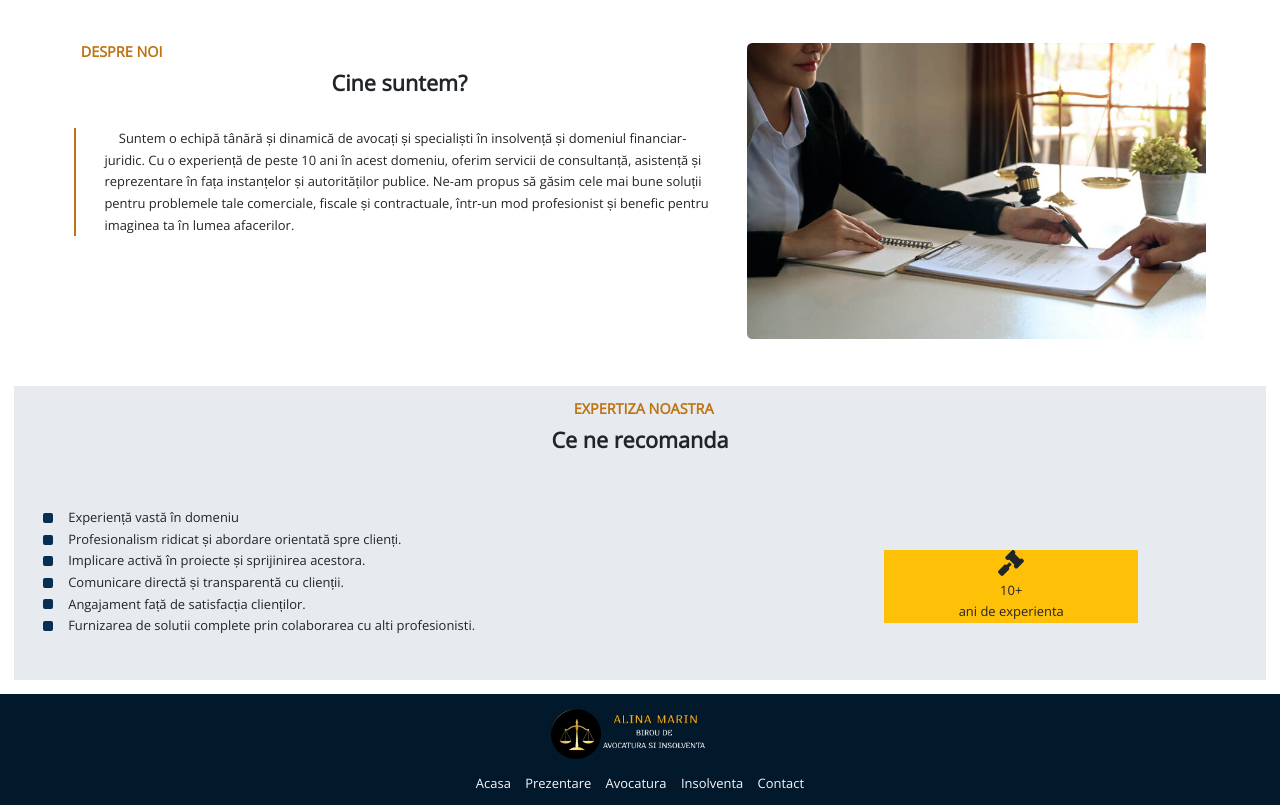
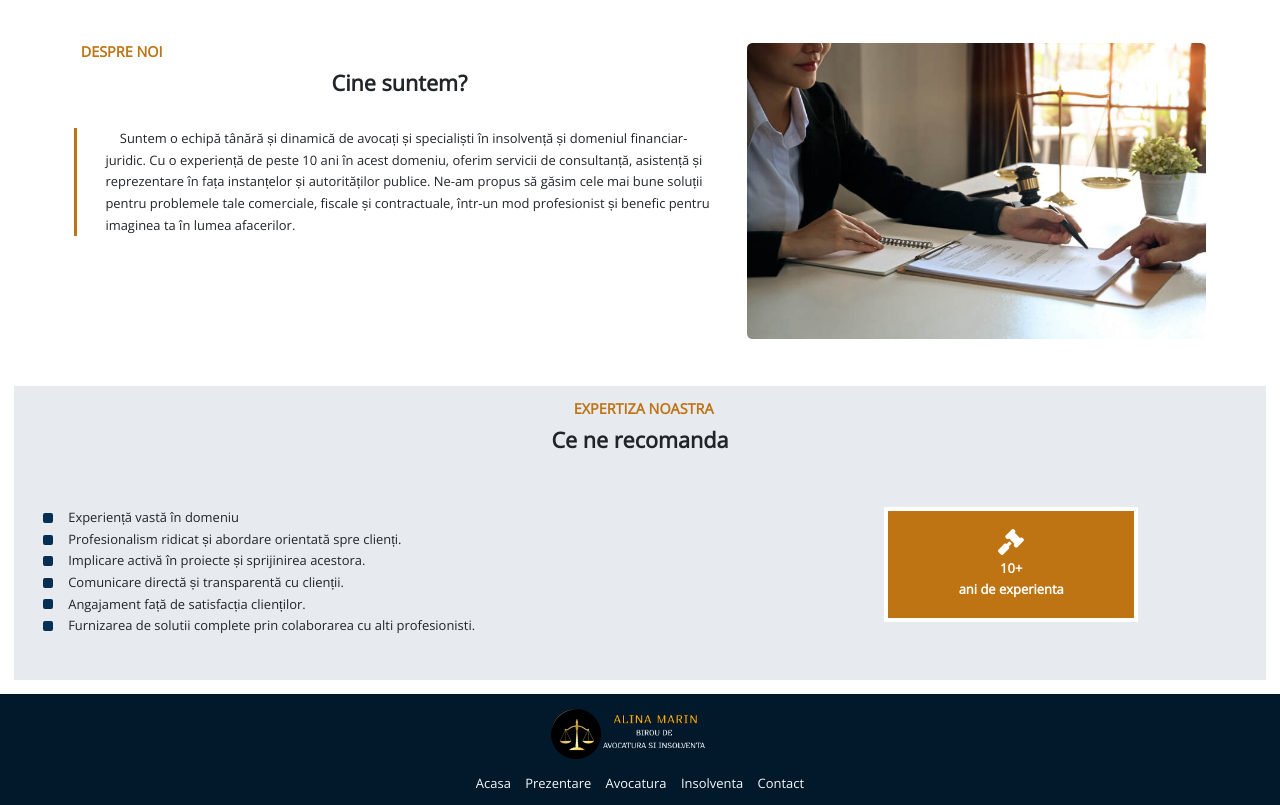
Before and after one commit to AlexJora/lawyer-website, a React (Create React App) app in the folder client/: page / in a window 1280 px wide. Shown: the part 1680-2485 px from the top of the page. Built offline with nearby package versions, Linux system fonts and the light colour scheme; a web font is replaced by a local one.

Commit message:
styling square from last section

```diff
--- a/client/src/custom.css
+++ b/client/src/custom.css
@@ -269,7 +269,7 @@
 
 
 .text-separator {
-  border-left: 2px solid #be7413;
+  border-left: 3px solid #be7413;
   padding-left: 2rem;
   text-indent: 1rem;
 }
@@ -334,23 +334,21 @@
   color: #be7413;
 }
 
-/* recomandation */
-.recomandation {
+/* recommendation */
+.recommendation {
   background-color: #E7EAEF;
 }
 
-/* .recomandation ul {
-  margin-left: 30px;
-  list-style-type: square;
-} */
+
 .my-list {
   list-style-type: none;
+  /* margin-left: 1rem; */
 }
 
 .my-list li {
   position: relative;
   margin-left: 25px;
-  /* adjust the margin to fit the size of the square */
+
 }
 
 .my-list li::before {
@@ -367,6 +365,15 @@
 
 }
 
+.square {
+  background-color: #be7413;
+  color: #fff;
+  height: 8rem;
+  margin-top: -3rem;
+
+
+
+}
 
 /* FOOTER====================== */
 /* FOOTER====================== */
--- a/client/src/pages/Acasa.js
+++ b/client/src/pages/Acasa.js
@@ -151,7 +151,7 @@ const Acasa = () => {
         {/*CE NE RECOMANDA========= */}
 
         {/* style={{ backgroundColor: ' pink' }} */}
-        <section className='recomandation mt-5 p-3 bg-image m-3 px-0' >
+        <section className='recommendation mt-5 p-3 bg-image m-3 px-0' >
           <div className='container d-flex flex-column justify-content-center align-items-center'>
             <h6 className='guide-text ps-2 '>EXPERTIZA NOASTRA</h6>
             <h4 className="h-50 lh-base fw-bold pb-4">Ce ne recomanda</h4>
@@ -160,8 +160,8 @@ const Acasa = () => {
             <div className="col col-md-7 order-md-2">
 
               <ul className='my-list'>
-                <li>  Experiență vastă în domeniu</li>
-                <li>  Profesionalism ridicat și abordare orientată spre clienți.</li>
+                <li>Experiență vastă în domeniu</li>
+                <li>Profesionalism ridicat și abordare orientată spre clienți.</li>
                 <li>  Implicare activă în proiecte și sprijinirea acestora.</li>
                 <li>  Comunicare directă și transparentă cu clienții.</li>
                 <li>  Angajament față de satisfacția clienților.</li>
@@ -169,8 +169,8 @@ const Acasa = () => {
 
               </ul>
             </div>
-            <div className="col col-md-5 order-md-2 mt-5">
-              <div className='container d-flex flex-column bg-warning justify-content-center align-items-center p-6 w-50'>
+            <div className=" col col-md-5 order-md-2 mt-5">
+              <div className='square container d-flex flex-column justify-content-center align-items-center py-5 w-50 border border-white border-4 fw-bold'>
                 <div><FontAwesomeIcon icon={faGavel} size="2x" /></div>
                 <div>10+</div>
                 <div>ani de experienta</div>
```
